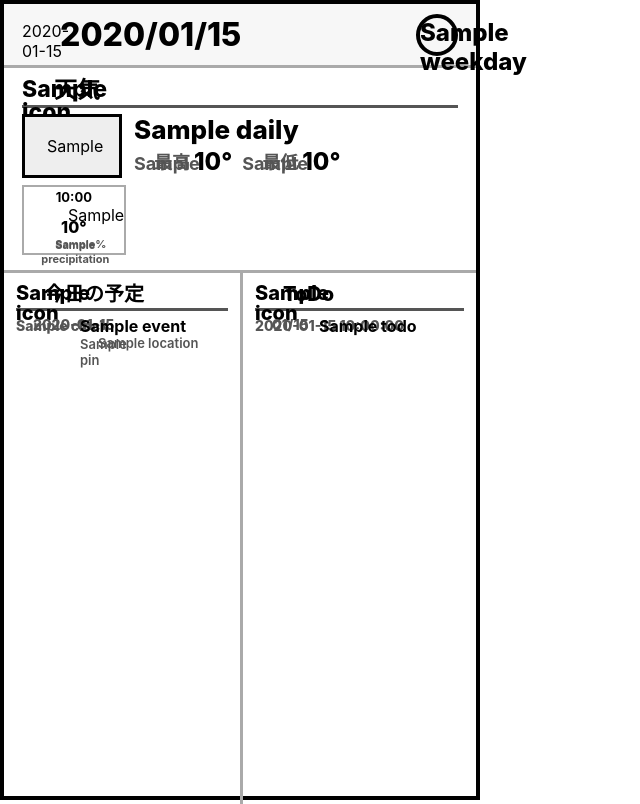
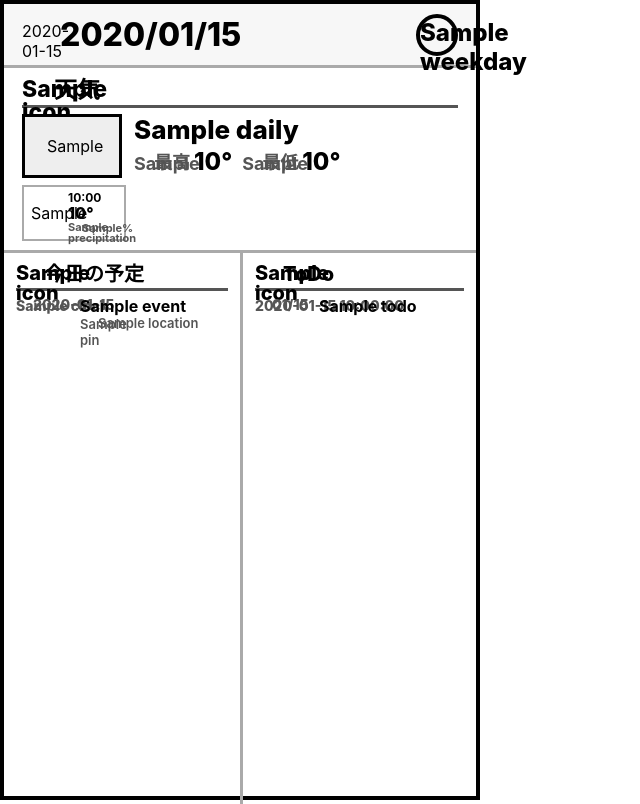
Before and after one commit to unknown-22/inkcross_dash, a Python web app: template templates/dashboard.html in a window 1280 px wide. Shown: the whole page, without its empty margins (0-640 px from the left). Run offline with Jinja, Linux system fonts and the light colour scheme; the template is opened without the code that fills it: most values are stand-ins (such as "Sample title", 1, 10 or a date in 2020).

Commit message:
feat: ダッシュボードのレイアウトを調整し、時間表示の詳細を追加

```diff
--- a/templates/dashboard.html
+++ b/templates/dashboard.html
@@ -21,7 +21,7 @@
 
     .dashboard {
       display: grid;
-      grid-template-rows: 64px 205px 531px;
+      grid-template-rows: 64px 185px 551px;
       width: 480px;
       height: 800px;
       border: 4px solid #000;
@@ -177,41 +177,53 @@
     }
 
     .hour {
-      min-height: 40px;
-      padding: 2px 4px;
+      display: grid;
+      grid-template-columns: 34px 1fr;
+      gap: 5px;
+      min-height: 56px;
+      padding: 4px 5px;
       border: 2px solid #aaa;
-      text-align: center;
+      align-items: center;
     }
 
     .hour-weather {
       display: flex;
+      align-items: center;
       justify-content: center;
-      height: 12px;
+      min-width: 0;
     }
 
     .hour-weather .svg-icon {
-      width: 12px;
-      height: 12px;
+      width: 30px;
+      height: 30px;
+    }
+
+    .hour-detail {
+      display: grid;
+      gap: 1px;
+      min-width: 0;
     }
 
     .hour-time {
-      font-size: 13px;
+      font-size: 12px;
       font-weight: 700;
+      line-height: 1;
     }
 
     .hour-temp {
       font-size: 16px;
       font-weight: 800;
+      line-height: 1.05;
     }
 
     .hour-rain {
       display: flex;
       gap: 2px;
       align-items: center;
-      justify-content: center;
       color: #555;
       font-size: 11px;
       font-weight: 700;
+      line-height: 1;
     }
 
     .hour-rain .meta-icon {
@@ -369,14 +381,16 @@
       <div class="hourly">
         {% for forecast in data.weather.hourly %}
           <div class="hour">
-            <div class="hour-time">{{ forecast.time.strftime("%H:%M") }}</div>
             <div class="hour-weather">
               <span class="svg-icon" aria-hidden="true">{{ icons["weather-" ~ forecast.icon] }}</span>
             </div>
-            <div class="hour-temp">{{ "%.0f"|format(forecast.temperature) }}°</div>
-            <div class="hour-rain">
-              <span class="svg-icon meta-icon" aria-hidden="true">{{ icons["precipitation"] }}</span>
-              {{ forecast.precipitation_probability if forecast.precipitation_probability is not none else "-" }}%
+            <div class="hour-detail">
+              <div class="hour-time">{{ forecast.time.strftime("%H:%M") }}</div>
+              <div class="hour-temp">{{ "%.0f"|format(forecast.temperature) }}°</div>
+              <div class="hour-rain">
+                <span class="svg-icon meta-icon" aria-hidden="true">{{ icons["precipitation"] }}</span>
+                {{ forecast.precipitation_probability if forecast.precipitation_probability is not none else "-" }}%
+              </div>
             </div>
           </div>
         {% endfor %}
```
Also changed, not shown: image.png.
